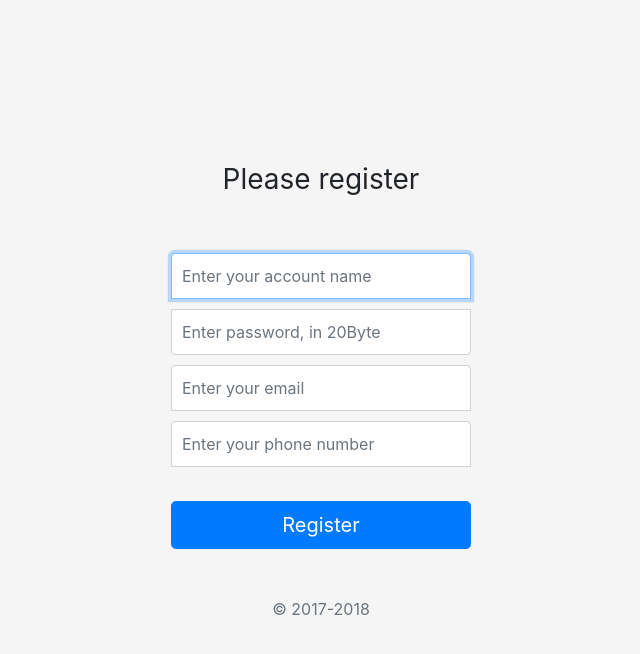
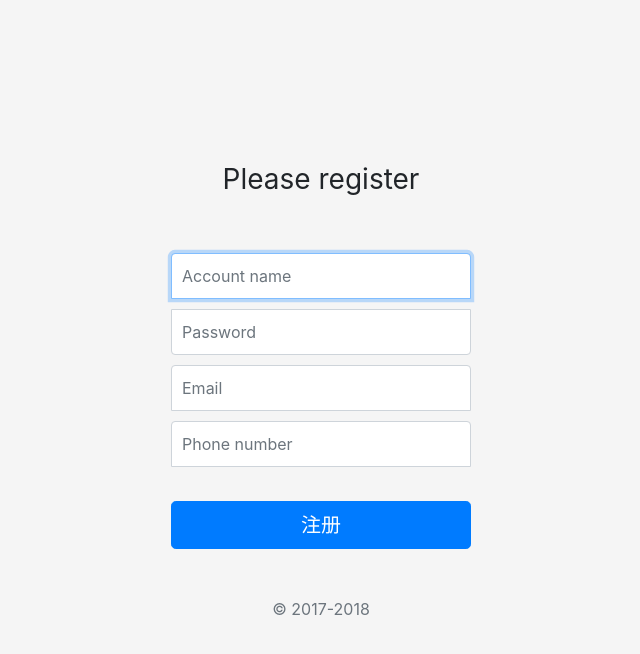
Before and after one commit to ypm1999/Train-Booking-System, a Flask app: page /register in a window 1280 px wide. Shown: the top 654 px of the page, without its empty margins (319-959 px from the left). Run offline with Flask 2, Linux system fonts and the light colour scheme; some libraries are stand-ins or nearby versions.

Commit message:
register

```diff
--- a/ypm/train/setup.py
+++ b/ypm/train/setup.py
@@ -6,14 +6,6 @@ web = Flask(__name__)
 def index():
     return render_template('index.html')
 
-@web.route('/signin', methods = ['GET'])
-def signin_form():
-    return render_template('sigin.html')
-
-
-@web.route('/signin', methods = ['POST'])
-def signin_suc():
-    pass
 
 @web.route('/register', methods = ['GET'])
 def register_form():
@@ -24,10 +16,10 @@ def userRegister(name, passwd, email, phone):
 
 @web.route('/register', methods = ['POST'])
 def check_register():
-    name = request.form['username']
-    passwd = request.form('userpasswd')
-    email = request.form('useremail')
-    phone = request.form('userphone')
+    name = request.form['userName']
+    passwd = request.form['userPasswd']
+    email = request.form['userEmail']
+    phone = request.form['userPhone']
     if userRegister(name, passwd, email, phone):
         return render_template('register_successfully.html', username = name)
     else:
--- a/ypm/train/templates/register.html
+++ b/ypm/train/templates/register.html
@@ -12,21 +12,16 @@
   </head>
 
   <body class="text-center">
-    <form class="form-signin">
+    <form class="form-signin" method="post" action="/register">
       <h1 class="h3 mb-3 font-weight-normal">Please register</h1>
       <br />
       <p class = "text-warning"> {{note}} </p>
-      <label for ="name" class = "sr-only">userName</label>
-      <label for ="passwd" class = "sr-only">userPasswd</label>
-      <label for ="email" class = "sr-only">userEmail</label>
-      <label for ="phone" class = "sr-only">userPhone</label>
-
-      <input type="text" id="name" class="form-control" placeholder="Enter your account name" required autofocus>
-      <input type="password" id="passwd" class="form-control" placeholder="Enter password, in 20Byte" required>
-      <input type="text" id="email" class="form-control" placeholder="Enter your email" required>
-      <input type="text" id="phone" class="form-control" placeholder="Enter your phone number" required>
+      <input type="text" name="userName" class="form-control" placeholder="Account name" required autofocus>
+      <input type="password" name="userPasswd" class="form-control" placeholder="Password" required>
+      <input type="text" name="userEmail" class="form-control" placeholder="Email" required>
+      <input type="text" name="userPhone" class="form-control" placeholder="Phone number" required>
       <br />
-      <button class="btn btn-lg btn-primary btn-block" type="submit">Register</button>
+      <button class="btn btn-lg btn-primary btn-block" type="submit">注册</button>
       <p class="mt-5 mb-3 text-muted">&copy; 2017-2018</p>
     </form>
   </body>
```
